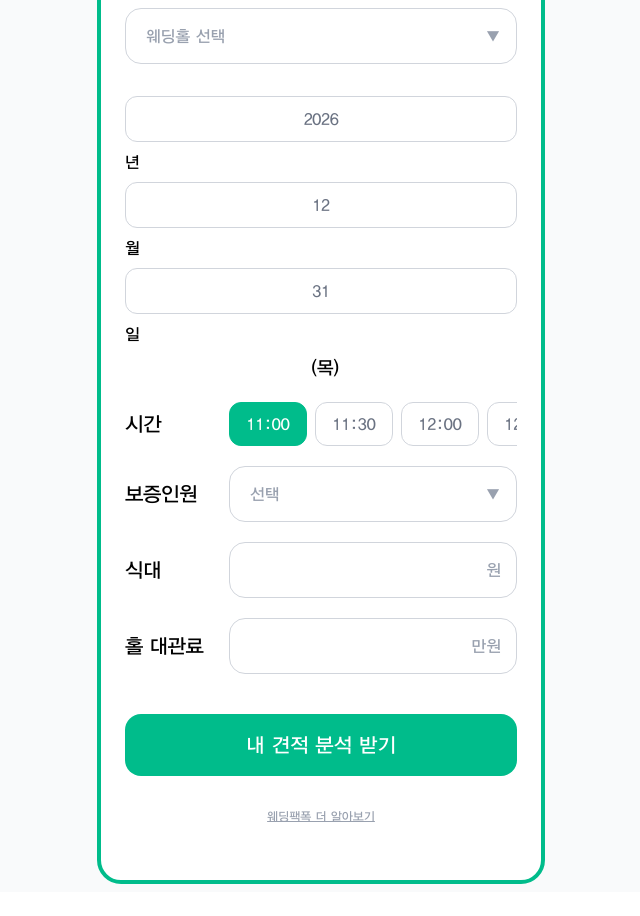
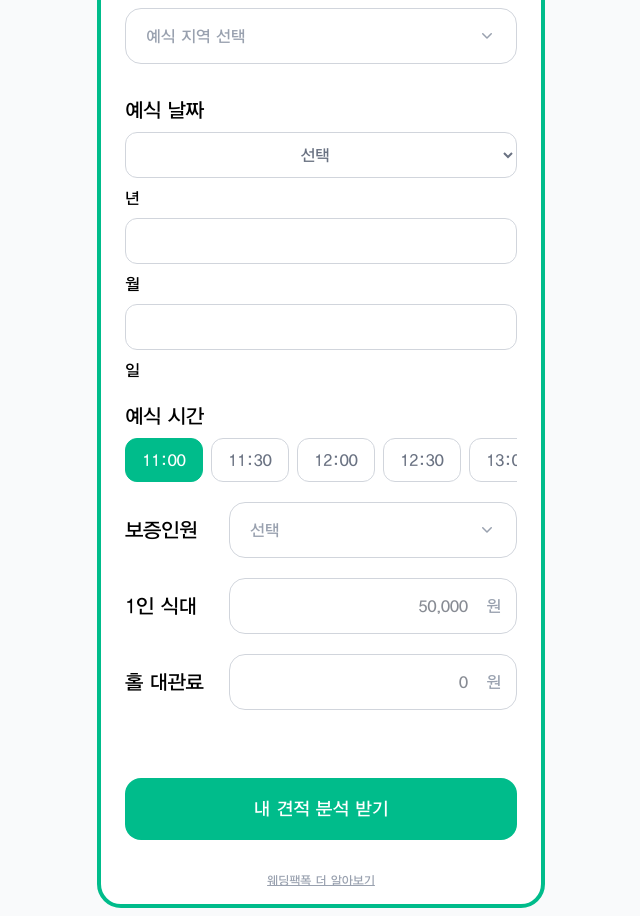
Before and after one commit to ticklemickle/wedding-ambush, a Next.js app: page / in a window 1280 px wide. Shown: the part 360-1276 px from the top of the page, without its empty margins (319-959 px from the left). Before the commit the page ends 1252 px from the top, so only its background shows below. Built offline with nearby package versions, Linux system fonts and the light colour scheme.

Commit message:
main page ui patch

```diff
--- a/app/components/UploadEstimateScreen.tsx
+++ b/app/components/UploadEstimateScreen.tsx
@@ -1,10 +1,23 @@
 "use client";
 
 import Image from "next/image";
-import { useMemo, useState } from "react";
+import { useMemo, useState, useEffect } from "react";
 import { useRouter } from "next/navigation";
 
 import FullScreenLoader from "./FullScreenLoader";
+import {
+  normalizeDay,
+  normalizeMonth,
+  sanitizeDayInput,
+  sanitizeMonthInput,
+  validateDayForYearMonth,
+} from "../utils/dateFields";
+import {
+  applyMoneyChange,
+  isMoneyValid,
+  maxDigitsFromMax,
+  normalizeOnBlur,
+} from "../utils/priceUtil";
 
 const TIME_OPTIONS = [
   "11:00",
@@ -28,13 +41,13 @@ const TIME_OPTIONS = [
   "20:00",
 ];
 
-function clampNumberString(v: string) {
-  return v.replace(/[^0-9]/g, "");
-}
+const MEAL_MIN = 10000;
+const MEAL_MAX = 500000;
+const HALL_MIN = 0;
+const HALL_MAX = 100000000;
 
-function getKoreanWeekday(date: Date) {
-  return ["일", "월", "화", "수", "목", "금", "토"][date.getDay()];
-}
+const MEAL_DIGITS = maxDigitsFromMax(MEAL_MAX); // 6
+const HALL_DIGITS = maxDigitsFromMax(HALL_MAX); // 9
 
 export default function UploadEstimateScreen() {
   const router = useRouter();
@@ -44,23 +57,45 @@ export default function UploadEstimateScreen() {
 
   // Form state (UI)
   const [weddingHall, setWeddingHall] = useState("");
-  const [year, setYear] = useState("2026");
-  const [month, setMonth] = useState("12");
-  const [day, setDay] = useState("31");
+  const [year, setYear] = useState("");
+  const [month, setMonth] = useState("");
+  const [day, setDay] = useState("");
   const [time, setTime] = useState("11:00");
   const [guarantee, setGuarantee] = useState("");
   const [mealPrice, setMealPrice] = useState("");
+  const [mealPriceTouched, setMealPriceTouched] = useState(false);
+  const [hallFeeTouched, setHallFeeTouched] = useState(false);
   const [hallFee, setHallFee] = useState("");
 
-  const weekday = useMemo(() => {
-    const y = Number(year);
-    const m = Number(month);
-    const d = Number(day);
-    if (!y || !m || !d) return "";
-    const dt = new Date(y, m - 1, d);
-    if (Number.isNaN(dt.getTime())) return "";
-    return getKoreanWeekday(dt);
-  }, [year, month, day]);
+  const onMonthChange = (v: string) => setMonth(sanitizeMonthInput(v));
+  const onDayChange = (v: string) => setDay(sanitizeDayInput(v));
+
+  const mealValid = isMoneyValid(mealPrice, MEAL_MIN, MEAL_MAX, true);
+  const hallValid = isMoneyValid(hallFee, HALL_MIN, HALL_MAX, true);
+
+  const mealInvalid = mealPriceTouched && !mealValid;
+  const hallInvalid = hallFeeTouched && !hallValid;
+
+  const onMonthBlur = () => {
+    const m = normalizeMonth(month);
+    const d = validateDayForYearMonth(year, m, day);
+    setMonth(m);
+    if (year && m) setDay(d);
+    else if (!m) setDay(""); // month 무효면 day도 비움(원치 않으면 제거)
+  };
+
+  const onDayBlur = () => {
+    const dNorm = normalizeDay(day);
+    const d = validateDayForYearMonth(year, month, dNorm);
+    setDay(d);
+  };
+
+  // year/month 바뀌어서 day가 존재하지 않는 날짜가 되면 자동으로 비움
+  useEffect(() => {
+    const d = validateDayForYearMonth(year, month, day);
+    if (d !== day) setDay(d);
+    // eslint-disable-next-line react-hooks/exhaustive-deps
+  }, [year, month]);
 
   const canSubmit = useMemo(() => {
     return (
@@ -80,7 +115,7 @@ export default function UploadEstimateScreen() {
     setUiError("");
 
     if (!canSubmit) {
-      setUiError("필수 항목을 모두 입력해주세요.");
+      setUiError("입력되지 않은 항목을 확인 해주세요");
       return;
     }
 
@@ -111,7 +146,7 @@ export default function UploadEstimateScreen() {
           "bg-white flex flex-col items-center text-center relative",
           "w-full max-w-md",
           "border-4 border-main rounded-3xl",
-          "px-4 py-12",
+          "px-4 pt-12 pb-2",
         ].join(" ")}
       >
         {isLoading && (
@@ -140,7 +175,6 @@ export default function UploadEstimateScreen() {
 
           {/* Form */}
           <div className="w-full px-2">
-            {/* Wedding hall select */}
             <div className="relative w-full mt-2">
               <select
                 value={weddingHall}
@@ -152,69 +186,84 @@ export default function UploadEstimateScreen() {
                   "text-base",
                   weddingHall ? "text-gray-900" : "text-gray-400",
                   "outline-none focus:ring-2 focus:ring-main/30 focus:border-main",
-                  "appearance-none bg-white",
+                  " bg-white",
+                  "appearance-none",
                 ].join(" ")}
               >
                 <option value="" disabled>
-                  웨딩홀 선택
+                  예식 지역 선택
                 </option>
                 {/* 예시 옵션 - 실제 데이터로 교체 */}
-                <option value="a">A 웨딩홀</option>
-                <option value="b">B 웨딩홀</option>
-                <option value="c">C 웨딩홀</option>
+                <option value="a">서울 강남</option>
+                <option value="b">서울 강북</option>
+                <option value="c">서울 강서</option>
               </select>
-              <span className="pointer-events-none absolute right-4 top-1/2 -translate-y-1/2 text-gray-400">
-                ▼
-              </span>
+
+              {/* 커스텀 화살표 */}
+              <svg
+                className="pointer-events-none absolute right-5 top-1/2 -translate-y-1/2 w-5 h-5 text-gray-400"
+                viewBox="0 0 20 20"
+                fill="currentColor"
+              >
+                <path
+                  fillRule="evenodd"
+                  d="M5.23 7.21a.75.75 0 011.06.02L10 10.94l3.71-3.7a.75.75 0 111.06 1.06l-4.24 4.25a.75.75 0 01-1.06 0L5.21 8.29a.75.75 0 01.02-1.08z"
+                  clipRule="evenodd"
+                />
+              </svg>
             </div>
 
             <div className="mt-8 space-y-5">
-              {/* Date */}
+              <div className="mb-2 text-left font-700 text-black sm:text-lg md:text-xl tracking-[-0.02em]">
+                예식 날짜
+              </div>
               <div className="w-full text-left font-700 text-black tracking-[-0.02em]">
                 <div className="grid grid-cols-[minmax(54,2.5fr)_auto_minmax(44px,2fr)_auto_minmax(44px,2fr)_auto_auto] items-center gap-2">
-                  <input
-                    inputMode="numeric"
+                  <select
                     value={year}
-                    onChange={(e) =>
-                      setYear(clampNumberString(e.target.value).slice(0, 4))
-                    }
-                    className="w-full min-w-0 h-[46px] rounded-xl border border-gray-300 text-center text-gray-500 outline-none focus:ring-2 focus:ring-main/30 focus:border-main"
-                    placeholder="YYYY"
-                  />
+                    onChange={(e) => setYear(e.target.value)}
+                    className="w-full min-w-0 h-[46px] rounded-xl border border-gray-300 text-center text-gray-500 outline-none focus:ring-2 focus:ring-main/30 focus:border-main bg-white"
+                  >
+                    <option value="">선택</option>
+                    <option value="2026">2026</option>
+                    <option value="2027">2027</option>
+                    <option value="2028">2028</option>
+                  </select>
                   <span className="text-base whitespace-nowrap">년</span>
 
                   <input
+                    type="text"
                     inputMode="numeric"
+                    pattern="[0-9]*"
                     value={month}
-                    onChange={(e) =>
-                      setMonth(clampNumberString(e.target.value).slice(0, 2))
-                    }
-                    className="w-full min-w-0 h-[46px] rounded-xl border border-gray-300 text-center text-gray-500 outline-none focus:ring-2 focus:ring-main/30 focus:border-main"
-                    placeholder="MM"
+                    onChange={(e) => onMonthChange(e.target.value)}
+                    onBlur={onMonthBlur}
+                    className={[
+                      "w-full min-w-0 h-[46px] rounded-xl border text-center outline-none focus:ring-2 border-gray-300 text-gray-500 focus:ring-main/30 focus:border-main",
+                      month,
+                    ].join(" ")}
                   />
                   <span className="text-base whitespace-nowrap">월</span>
 
                   <input
+                    type="text"
                     inputMode="numeric"
+                    pattern="[0-9]*"
                     value={day}
-                    onChange={(e) =>
-                      setDay(clampNumberString(e.target.value).slice(0, 2))
-                    }
-                    className="w-full min-w-0 h-[46px] rounded-xl border border-gray-300 text-center text-gray-500 outline-none focus:ring-2 focus:ring-main/30 focus:border-main"
-                    placeholder="DD"
+                    onChange={(e) => onDayChange(e.target.value)}
+                    onBlur={onDayBlur}
+                    className={[
+                      "w-full min-w-0 h-[46px] rounded-xl border text-center outline-none focus:ring-2 border-gray-300 text-gray-500 focus:ring-main/30 focus:border-main",
+                      day,
+                    ].join(" ")}
                   />
                   <span className="text-base whitespace-nowrap">일</span>
-
-                  <span className="w-full text-center mx-1 text-lg">
-                    ({weekday || "-"})
-                  </span>
                 </div>
               </div>
 
               {/* Time */}
-              <div className="grid grid-cols-[88px_1fr] items-center gap-4">
-                <div className="text-left font-700 text-black sm:text-lg md:text-xl tracking-[-0.02em]">
-                  시간
+              <div className="mb-2 text-left font-700 text-black sm:text-lg md:text-xl tracking-[-0.02em]">
+                예식 시간
               </div>
               <div className="flex items-center gap-2 overflow-x-auto no-scrollbar">
                 {TIME_OPTIONS.map((t) => {
@@ -237,7 +286,6 @@ export default function UploadEstimateScreen() {
                   );
                 })}
               </div>
-              </div>
 
               {/* Guarantee */}
               <div className="grid grid-cols-[88px_1fr] items-center gap-4">
@@ -245,17 +293,19 @@ export default function UploadEstimateScreen() {
                   보증인원
                 </div>
                 <div className="relative">
+                  <div className="relative">
                     <select
                       value={guarantee}
                       onChange={(e) => setGuarantee(e.target.value)}
                       className={[
                         "w-full h-[56px] rounded-2xl",
                         "border border-gray-300",
-                      "px-5 pr-12",
+                        "px-5 pr-14", // 👉 아이콘 공간 확보
                         "text-base",
                         guarantee ? "text-gray-900" : "text-gray-400",
                         "outline-none focus:ring-2 focus:ring-main/30 focus:border-main",
-                      "appearance-none bg-white",
+                        "bg-white",
+                        "appearance-none", // 👉 기본 화살표 제거 (핵심)
                       ].join(" ")}
                     >
                       <option value="" disabled>
@@ -267,27 +317,52 @@ export default function UploadEstimateScreen() {
                       <option value="250">250명</option>
                       <option value="300">300명</option>
                     </select>
-                  <span className="pointer-events-none absolute right-4 top-1/2 -translate-y-1/2 text-gray-400">
-                    ▼
-                  </span>
+
+                    <svg
+                      className="pointer-events-none absolute right-5 top-1/2 -translate-y-1/2 w-5 h-5 text-gray-400"
+                      viewBox="0 0 20 20"
+                      fill="currentColor"
+                    >
+                      <path
+                        fillRule="evenodd"
+                        d="M5.23 7.21a.75.75 0 011.06.02L10 10.94l3.71-3.7a.75.75 0 111.06 1.06l-4.24 4.25a.75.75 0 01-1.06 0L5.21 8.29a.75.75 0 01.02-1.08z"
+                        clipRule="evenodd"
+                      />
+                    </svg>
+                  </div>
                 </div>
               </div>
 
               {/* Meal price */}
               <div className="grid grid-cols-[88px_1fr] items-center gap-4">
                 <div className="text-left font-700 text-black sm:text-lg md:text-xl tracking-[-0.02em]">
-                  식대
+                  1인 식대
                 </div>
+
                 <div className="relative">
                   <input
+                    type="text"
                     inputMode="numeric"
+                    pattern="[0-9]*"
                     value={mealPrice}
                     onChange={(e) =>
                       setMealPrice(
-                        clampNumberString(e.target.value).slice(0, 8),
+                        applyMoneyChange(e.target.value, MEAL_DIGITS),
                       )
                     }
-                    className="w-full h-[56px] rounded-2xl border border-gray-300 px-5 pr-12 text-base text-gray-900 outline-none focus:ring-2 focus:ring-main/30 focus:border-main"
+                    onBlur={() => {
+                      setMealPriceTouched(true);
+                      setMealPrice(
+                        normalizeOnBlur(mealPrice, MEAL_MIN, MEAL_MAX, true),
+                      );
+                    }}
+                    className={[
+                      "w-full h-[56px] rounded-2xl border px-5 pr-12 text-base text-right outline-none focus:ring-2",
+                      mealInvalid
+                        ? "border-red-500 text-red-600 focus:ring-red-200 focus:border-red-500"
+                        : "border-gray-300 text-gray-900 focus:ring-main/30 focus:border-main",
+                    ].join(" ")}
+                    placeholder="50,000"
                   />
                   <span className="absolute right-4 top-1/2 -translate-y-1/2 text-gray-400">
                     원
@@ -300,33 +375,48 @@ export default function UploadEstimateScreen() {
                 <div className="text-left font-700 text-black sm:text-lg md:text-xl tracking-[-0.02em]">
                   홀 대관료
                 </div>
+
                 <div className="relative">
                   <input
+                    type="text"
                     inputMode="numeric"
+                    pattern="[0-9]*"
                     value={hallFee}
                     onChange={(e) =>
-                      setHallFee(clampNumberString(e.target.value).slice(0, 8))
+                      setHallFee(applyMoneyChange(e.target.value, HALL_DIGITS))
                     }
-                    className="w-full h-[56px] rounded-2xl border border-gray-300 px-5 pr-12 text-base text-gray-900 outline-none focus:ring-2 focus:ring-main/30 focus:border-main"
+                    onBlur={() => {
+                      setHallFeeTouched(true);
+                      setHallFee(
+                        normalizeOnBlur(hallFee, HALL_MIN, HALL_MAX, true),
+                      );
+                    }}
+                    className={[
+                      "w-full h-[56px] rounded-2xl border px-5 pr-12 text-base text-right outline-none focus:ring-2",
+                      hallInvalid
+                        ? "border-red-500 text-red-600 focus:ring-red-200 focus:border-red-500"
+                        : "border-gray-300 text-gray-900 focus:ring-main/30 focus:border-main",
+                    ].join(" ")}
+                    placeholder="0"
                   />
                   <span className="absolute right-4 top-1/2 -translate-y-1/2 text-gray-400">
-                    만원
+                    원
                   </span>
                 </div>
               </div>
             </div>
 
-            {!!uiError && (
-              <p className="mt-4 text-sm text-red-500 text-center">{uiError}</p>
-            )}
+            <p className="mt-4 text-sm text-red-500 text-center min-h-[1.25rem]">
+              {uiError}
+            </p>
 
             <button
               type="button"
               onClick={onSubmit}
               disabled={isLoading}
               className={[
-                "mt-10 w-full h-[62px] rounded-2xl",
-                "bg-main text-white sm:text-lg md:text-xl font-700",
+                "mt-8 w-full h-[62px] rounded-2xl",
+                "bg-main text-white text-lg font-700",
                 "disabled:opacity-60",
               ].join(" ")}
             >
--- /dev/null
+++ b/app/utils/dateFields.ts
@@ -0,0 +1,68 @@
+// src/utils/dateFields.ts
+export const onlyDigits = (s: string) => s.replace(/\D/g, "");
+
+export const getYearRange = (base = new Date()) => {
+  const minY = base.getFullYear();
+  const maxY = base.getFullYear() + 3;
+  return { minY, maxY };
+};
+
+export const lastDayOfMonth = (y: number, m: number) =>
+  new Date(y, m, 0).getDate(); // m: 1~12
+
+// 입력 중: 숫자만 + 길이 제한
+export const sanitizeYearInput = (v: string) => onlyDigits(v).slice(0, 4);
+export const sanitizeMonthInput = (v: string) => onlyDigits(v).slice(0, 2);
+export const sanitizeDayInput = (v: string) => onlyDigits(v).slice(0, 2);
+
+// 확정(blur) 시: 범위 밖이면 ""로 되돌림(= 무효/입력불가 상태)
+export const normalizeYear = (raw: string) => {
+  const s = sanitizeYearInput(raw);
+  if (s.length !== 4) return "";
+
+  const y = Number(s);
+  const { minY, maxY } = getYearRange();
+  if (!Number.isFinite(y) || y < minY || y > maxY) return "";
+
+  return String(y);
+};
+
+export const normalizeMonth = (raw: string) => {
+  const s = sanitizeMonthInput(raw);
+  if (s.length === 0) return "";
+
+  const m = Number(s);
+  if (!Number.isFinite(m) || m < 1 || m > 12) return "";
+
+  return String(m);
+};
+
+export const normalizeDay = (raw: string) => {
+  const s = sanitizeDayInput(raw);
+  if (s.length === 0) return "";
+
+  const d = Number(s);
+  if (!Number.isFinite(d) || d < 1 || d > 31) return "";
+
+  return String(d);
+};
+
+// 존재하지 않는 날짜면 day를 ""로 되돌림
+export const validateDayForYearMonth = (
+  year: string,
+  month: string,
+  day: string,
+) => {
+  if (!year || !month || !day) return day;
+
+  const y = Number(year);
+  const m = Number(month);
+  const d = Number(day);
+  if (!Number.isFinite(y) || !Number.isFinite(m) || !Number.isFinite(d))
+    return "";
+
+  const maxD = lastDayOfMonth(y, m);
+  if (d > maxD) return "";
+
+  return day;
+};
--- /dev/null
+++ b/app/utils/priceUtil.ts
@@ -0,0 +1,78 @@
+// src/utils/price.ts
+
+export const onlyDigits = (value: string) => value.replace(/\D/g, "");
+
+export const formatNumber = (value: string) => {
+  if (!value) return "";
+  return Number(value).toLocaleString("ko-KR");
+};
+
+export const clampNumber = (value: string, min: number, max: number) => {
+  const numeric = Number(value);
+  if (!Number.isFinite(numeric)) return "";
+  return String(Math.min(Math.max(numeric, min), max));
+};
+
+// 입력 중 처리 (숫자만)
+export const handlePriceInput = (value: string) => {
+  return onlyDigits(value);
+};
+
+// blur 시 범위 보정 + 포맷
+export const normalizePrice = (value: string, min: number, max: number) => {
+  if (!value) return "";
+  const clamped = clampNumber(value, min, max);
+  return formatNumber(clamped);
+};
+
+// src/utils/moneyInput.ts
+export const digitsOnly = (s: string) => s.replace(/\D/g, "");
+
+export const formatWithComma = (digits: string) => {
+  if (!digits) return "";
+  // Number로 바꿔도 되지만, 안전하게 BigInt로도 가능.
+  // 여기선 범위가 충분히 작으니 Number 사용.
+  return Number(digits).toLocaleString("ko-KR");
+};
+
+export const maxDigitsFromMax = (max: number) => String(max).length;
+
+// 입력 중 실시간 포맷 + 자리수 제한
+export const applyMoneyChange = (raw: string, maxDigits: number) => {
+  const digits = digitsOnly(raw).slice(0, maxDigits);
+  return formatWithComma(digits);
+};
+
+// 현재 표시값(콤마 포함)을 숫자로 파싱
+export const parseMoney = (formatted: string) => {
+  const digits = digitsOnly(formatted);
+  if (!digits) return null;
+  const n = Number(digits);
+  return Number.isFinite(n) ? n : null;
+};
+
+export const isMoneyValid = (
+  formatted: string,
+  min: number,
+  max: number,
+  required: boolean,
+) => {
+  const n = parseMoney(formatted);
+  if (n === null) return !required; // required면 invalid
+  return n >= min && n <= max;
+};
+
+// blur 시 범위 밖이면 clamp(또는 빈값 처리 선택 가능)
+export const normalizeOnBlur = (
+  formatted: string,
+  min: number,
+  max: number,
+  required: boolean,
+) => {
+  const n = parseMoney(formatted);
+
+  if (n === null) return required ? "" : "";
+
+  const clamped = Math.min(Math.max(n, min), max);
+  return formatWithComma(String(clamped));
+};
```
Lines whose indentation alone changed are shown as unchanged.
